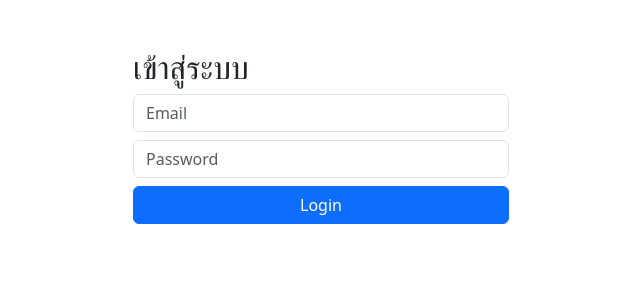
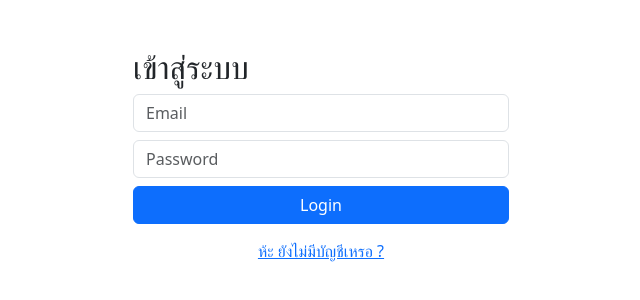
Before and after one commit to Kolobit758/ClubManagement, a plain HTML site: page login.html in a window 1280 px wide. Shown: the whole page, without its empty margins (319-959 px from the left). Drawn offline with nearby package versions, Linux system fonts and the light colour scheme.

Commit message:
update go to register

```diff
--- a/login.html
+++ b/login.html
@@ -20,6 +20,7 @@
         placeholder="Password"
       />
       <button class="btn btn-primary w-100" onclick="login()">Login</button>
+      <a href="register.html" class="btn btn-link w-100 mt-2">ห้ะ ยังไม่มีบัญชีเหรอ ?</a>
     </div>
     <script src="https://cdn.jsdelivr.net/npm/@supabase/supabase-js"></script>
     <script src="js/config.js"></script>
```
